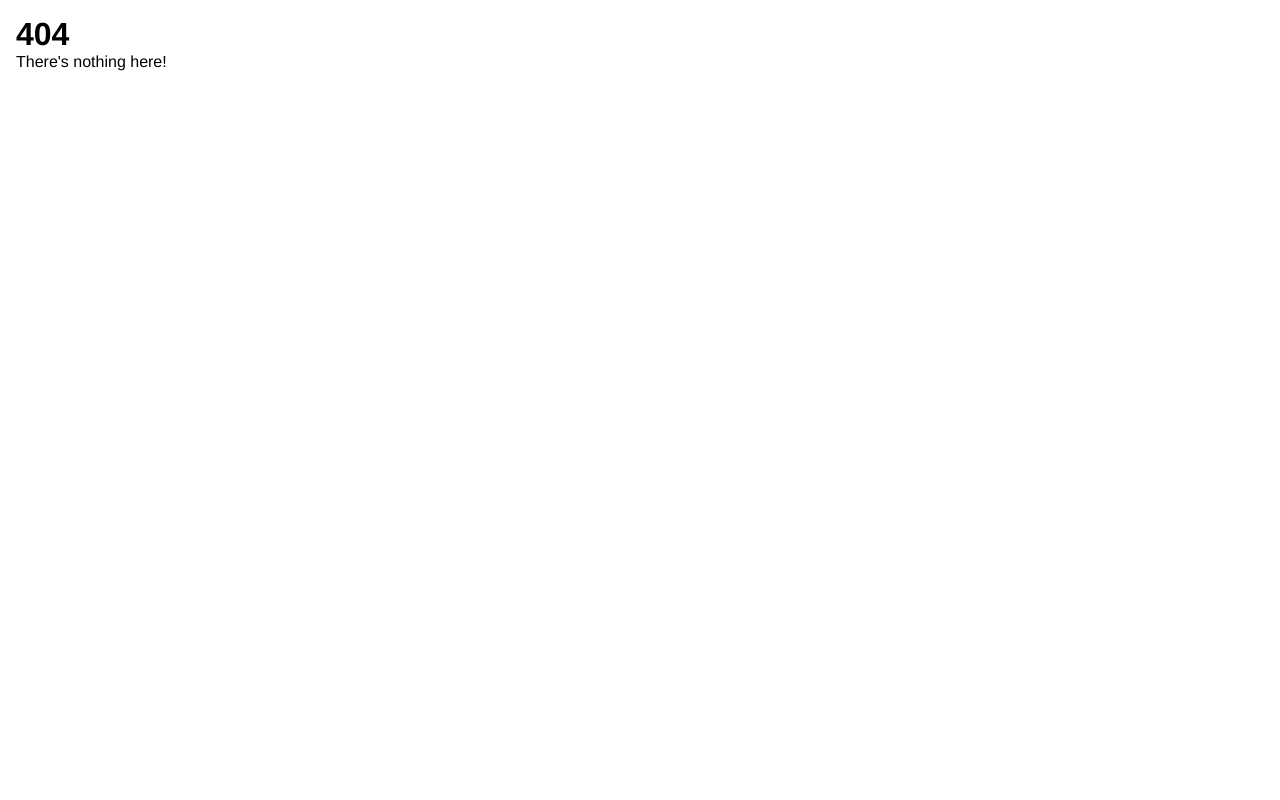
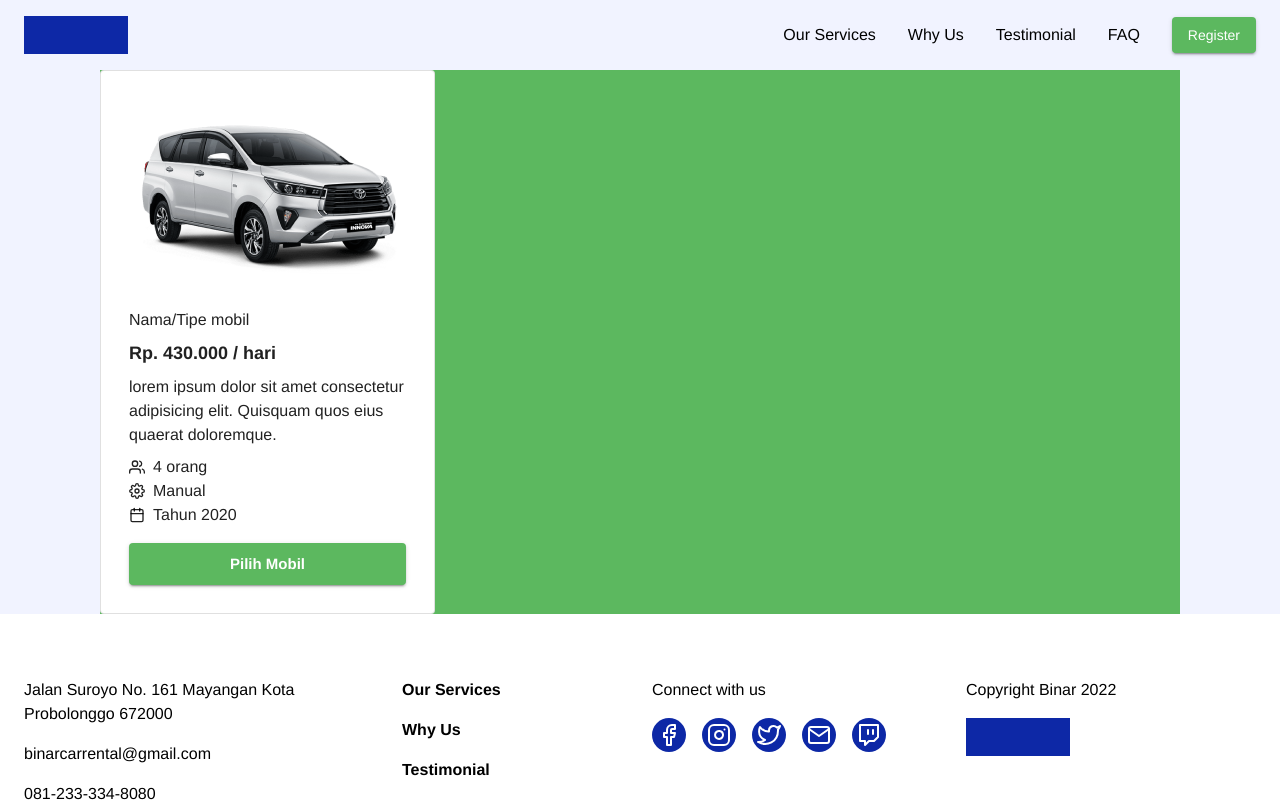
Before and after one commit to mfalfath25/car-rental-binar, a React (Create React App) app: page /main/search in a window 1280 px wide. Before the commit this address had no page. Built offline with nearby package versions, Linux system fonts and the light colour scheme.

Commit message:
add itemCard

```diff
--- a/src/App.js
+++ b/src/App.js
@@ -5,6 +5,7 @@ import { BrowserRouter, Navigate, Routes, Route } from 'react-router-dom'
 
 import LoginPage from './pages/LoginPage'
 import MainPage from './pages/MainPage'
+import SearchPage from './pages/SearchPage'
 import TestPage from './pages/TestPage'
 
 function App() {
@@ -14,7 +15,8 @@ function App() {
         <BrowserRouter>
           <Routes>
             <Route path="/login" element={<LoginPage />} />
-            <Route path="/Main" element={<MainPage />} />
+            <Route path="/main" element={<MainPage />} />
+            <Route path="/main/search" element={<SearchPage />} />
             <Route path="/test" element={<TestPage />} />
             {/* <Route path="/dash" element={<DashboardPage />} /> */}
             <Route path="/" element={<Navigate to="/login" />} />
--- /dev/null
+++ b/src/components/Layout/Footer.js
@@ -0,0 +1,79 @@
+import React from 'react'
+import { Box, Container, Grid, Link, Typography } from '@mui/material'
+import {
+  FiFacebook,
+  FiInstagram,
+  FiTwitter,
+  FiMail,
+  FiTwitch,
+} from 'react-icons/fi'
+
+const pages = ['Our Services', 'Why Us', 'Testimonial', 'FAQ']
+
+const Footer = () => {
+  return (
+    <>
+      <Container maxWidth="xl">
+        <Box className="Footer">
+          <Grid container spacing={3} justifyContent="space-evenly">
+            <Grid item xs={3}>
+              <Typography variant="body1" sx={{ mb: '1rem' }}>
+                Jalan Suroyo No. 161 Mayangan Kota Probolonggo 672000
+              </Typography>
+              <Typography variant="body1" sx={{ mb: '1rem' }}>
+                binarcarrental@gmail.com
+              </Typography>
+              <Typography variant="body1">081-233-334-8080</Typography>
+            </Grid>
+            <Grid item xs={3}>
+              {pages.map((page) => (
+                <Link key={page} underline="none" href={'/' + page}>
+                  <Typography
+                    sx={{
+                      mb: '1rem',
+                      ml: '4rem',
+                      color: '#000000',
+                      fontWeight: 'bold',
+                    }}
+                  >
+                    {page}
+                  </Typography>
+                </Link>
+              ))}
+            </Grid>
+            <Grid item xs={3}>
+              <Typography variant="body1" sx={{ mb: '1rem' }}>
+                Connect with us
+              </Typography>
+              <Box sx={{ display: 'flex' }}>
+                <Box className="footer-socials">
+                  <FiFacebook className="footer-icon" size={24} />
+                </Box>
+                <Box className="footer-socials">
+                  <FiInstagram className="footer-icon" size={24} />
+                </Box>
+                <Box className="footer-socials">
+                  <FiTwitter className="footer-icon" size={24} />
+                </Box>
+                <Box className="footer-socials">
+                  <FiMail className="footer-icon" size={24} />
+                </Box>
+                <Box className="footer-socials">
+                  <FiTwitch className="footer-icon" size={24} />
+                </Box>
+              </Box>
+            </Grid>
+            <Grid item xs={3}>
+              <Typography variant="body1" sx={{ mb: '1rem' }}>
+                Copyright Binar 2022
+              </Typography>
+              <Box className="Logo"></Box>
+            </Grid>
+          </Grid>
+        </Box>
+      </Container>
+    </>
+  )
+}
+
+export default Footer
--- a/src/components/Main/Footer.js
+++ /dev/null
@@ -1,78 +0,0 @@
-import React from 'react'
-import { Box, Grid, Icon, Link, Paper, Typography } from '@mui/material'
-import { styled } from '@mui/material/styles'
-import {
-  FiFacebook,
-  FiInstagram,
-  FiTwitter,
-  FiMail,
-  FiTwitch,
-} from 'react-icons/fi'
-
-const pages = ['Our Services', 'Why Us', 'Testimonial', 'FAQ']
-
-const Footer = () => {
-  return (
-    <>
-      <Box className="Footer">
-        <Grid container spacing={3} justifyContent="space-evenly">
-          <Grid item xs={3}>
-            <Typography variant="body1" sx={{ mb: '1rem' }}>
-              Jalan Suroyo No. 161 Mayangan Kota Probolonggo 672000
-            </Typography>
-            <Typography variant="body1" sx={{ mb: '1rem' }}>
-              binarcarrental@gmail.com
-            </Typography>
-            <Typography variant="body1">081-233-334-8080</Typography>
-          </Grid>
-          <Grid item xs={3}>
-            {pages.map((page) => (
-              <Link key={page} underline="none" href={'/' + page}>
-                <Typography
-                  sx={{
-                    mb: '1rem',
-                    ml: '4rem',
-                    color: '#000000',
-                    fontWeight: 'bold',
-                  }}
-                >
-                  {page}
-                </Typography>
-              </Link>
-            ))}
-          </Grid>
-          <Grid item xs={3}>
-            <Typography variant="body1" sx={{ mb: '1rem' }}>
-              Connect with us
-            </Typography>
-            <Box sx={{ display: 'flex' }}>
-              <Box className="footer-socials">
-                <FiFacebook className="footer-icon" size={24} />
-              </Box>
-              <Box className="footer-socials">
-                <FiInstagram className="footer-icon" size={24} />
-              </Box>
-              <Box className="footer-socials">
-                <FiTwitter className="footer-icon" size={24} />
-              </Box>
-              <Box className="footer-socials">
-                <FiMail className="footer-icon" size={24} />
-              </Box>
-              <Box className="footer-socials">
-                <FiTwitch className="footer-icon" size={24} />
-              </Box>
-            </Box>
-          </Grid>
-          <Grid item xs={3}>
-            <Typography variant="body1" sx={{ mb: '1rem' }}>
-              Copyright Binar 2022
-            </Typography>
-            <Box className="Logo"></Box>
-          </Grid>
-        </Grid>
-      </Box>
-    </>
-  )
-}
-
-export default Footer
--- /dev/null
+++ b/src/components/Search/ItemCard.js
@@ -0,0 +1,85 @@
+import React from 'react'
+import {
+  Box,
+  Button,
+  Card,
+  CardActions,
+  CardContent,
+  Grid,
+  Typography,
+} from '@mui/material'
+import { FiUsers, FiSettings, FiCalendar } from 'react-icons/fi'
+
+const card = (
+  <>
+    <Box sx={{ m: '20px' }}>
+      <CardContent sx={{ p: '8px' }}>
+        <img
+          className="card-img"
+          src={require('../../assets/car-card.png')}
+          alt="card-img"
+        />
+        <Typography variant="body1">Nama/Tipe mobil</Typography>
+        <Typography sx={{ fontSize: '18px', fontWeight: 'bold', my: 1 }}>
+          Rp. 430.000 / hari
+        </Typography>
+        <Typography variant="body1" sx={{ mb: 1 }}>
+          lorem ipsum dolor sit amet consectetur adipisicing elit. Quisquam quos
+          eius quaerat doloremque.
+        </Typography>
+        <Box
+          sx={{
+            display: 'flex',
+            flexDirection: 'row',
+            alignItems: 'center',
+          }}
+        >
+          <FiUsers />
+          <Typography variant="body1" sx={{ ml: 1 }}>
+            4 orang
+          </Typography>
+        </Box>
+        <Box
+          sx={{ display: 'flex', flexDirection: 'row', alignItems: 'center' }}
+        >
+          <FiSettings />
+          <Typography variant="body1" sx={{ ml: 1 }}>
+            Manual
+          </Typography>
+        </Box>
+        <Box
+          sx={{ display: 'flex', flexDirection: 'row', alignItems: 'center' }}
+        >
+          <FiCalendar />
+          <Typography variant="body1" sx={{ ml: 1 }}>
+            Tahun 2020
+          </Typography>
+        </Box>
+      </CardContent>
+      <CardActions>
+        <Button
+          fullWidth
+          size="large"
+          variant="contained"
+          sx={{ fontWeight: 'bold', background: '#5CB85F' }}
+        >
+          Pilih Mobil
+        </Button>
+      </CardActions>
+    </Box>
+  </>
+)
+
+const ItemCard = () => {
+  return (
+    <>
+      <Grid item sm={4}>
+        <Card variant="outlined" sx={{ maxWidth: '333px' }}>
+          {card}
+        </Card>
+      </Grid>
+    </>
+  )
+}
+
+export default ItemCard
--- a/src/pages/MainPage.js
+++ b/src/pages/MainPage.js
@@ -1,9 +1,9 @@
 import { Box } from '@mui/material'
 import React from 'react'
-import Content from '../components/Main/Content'
-import Footer from '../components/Main/Footer'
+import Content from '../components/Layout/Content'
+import Footer from '../components/Layout/Footer'
 import Hero from '../components/Main/Hero'
-import Navbar from '../components/Main/Navbar'
+import Navbar from '../components/Layout/Navbar'
 
 const MainPage = () => {
   return (
@@ -12,8 +12,10 @@ const MainPage = () => {
         <Content>
           <Navbar />
           <Hero />
-          <Footer />
         </Content>
+      </Box>
+      <Box className="Footer-wrapper-absolute">
+        <Footer />
       </Box>
     </>
   )
--- /dev/null
+++ b/src/pages/SearchPage.js
@@ -0,0 +1,45 @@
+import { Box, Grid } from '@mui/material'
+import React from 'react'
+import Content from '../components/Layout/Content'
+import Footer from '../components/Layout/Footer'
+import Navbar from '../components/Layout/Navbar'
+import ItemCard from '../components/Search/ItemCard'
+
+const SearchPage = () => {
+  return (
+    <>
+      <Box className="Wrapper" sx={{ background: '#F1F3FF' }}>
+        <Content>
+          <Navbar />
+          <Box
+            className="ItemCard"
+            sx={{
+              mx: 'auto',
+              justifyContent: 'center',
+              maxWidth: '1080px',
+              background: '#5CB85F',
+            }}
+          >
+            <Grid
+              container
+              justifyContent="space-between"
+              sx={{
+                display: 'flex',
+                flexDirection: 'row',
+                flexWrap: 'wrap',
+              }}
+            >
+              <ItemCard />
+            </Grid>
+          </Box>
+        </Content>
+      </Box>
+      <Box className="Footer-wrapper-fluid">
+        <Footer />
+      </Box>
+      {/* <Box className="Wrapper" sx={{ background: '#FFFFFF' }}></Box> */}
+    </>
+  )
+}
+
+export default SearchPage
--- a/src/styles/App.sass
+++ b/src/styles/App.sass
@@ -17,16 +17,13 @@ $mono_4: rgba(255, 255, 255, 0.3)
 .App
   font-family: 'Helvetica', 'Arial', sans-serif
   display: flex
-  width: 100vw
-  height: 100vh
-  overflow: hidden
-
-.Wrapper
-  display: flex
   flex-direction: column
   width: 100vw
   height: 100vh
-  // overflow: hidden
+  overflow-x: hidden
+
+.Wrapper
+  // flex-direction: column
 
 .Login
   display: flex
@@ -74,12 +71,17 @@ $mono_4: rgba(255, 255, 255, 0.3)
     max-width: 100%
     height: auto
 
+.Footer-wrapper-absolute
+  position: absolute
+  bottom: 0
+  width:100%
+
+.Footer-wrapper-fluid
+  margin-top: 4rem
+
 .Footer
-  position: fixed
-  bottom: 0
-  width: 100%
+  position: relative
   max-width: 1488px
-
 
 .footer-socials
   position: relative
```
Also changed, not shown: src/assets/car-card.png (added), src/components/Layout/Content.js (renamed from src/components/Main/Content.js), src/components/Layout/Navbar.js (renamed from src/components/Main/Navbar.js).
